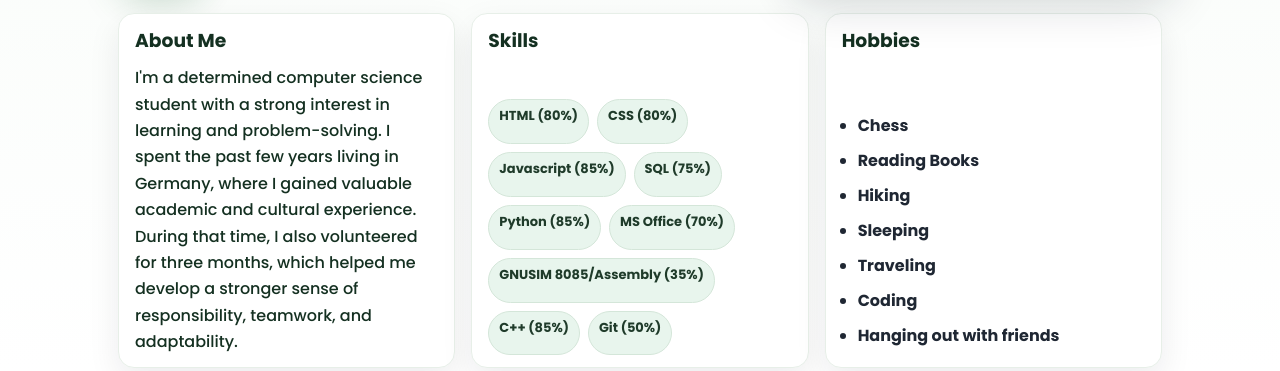
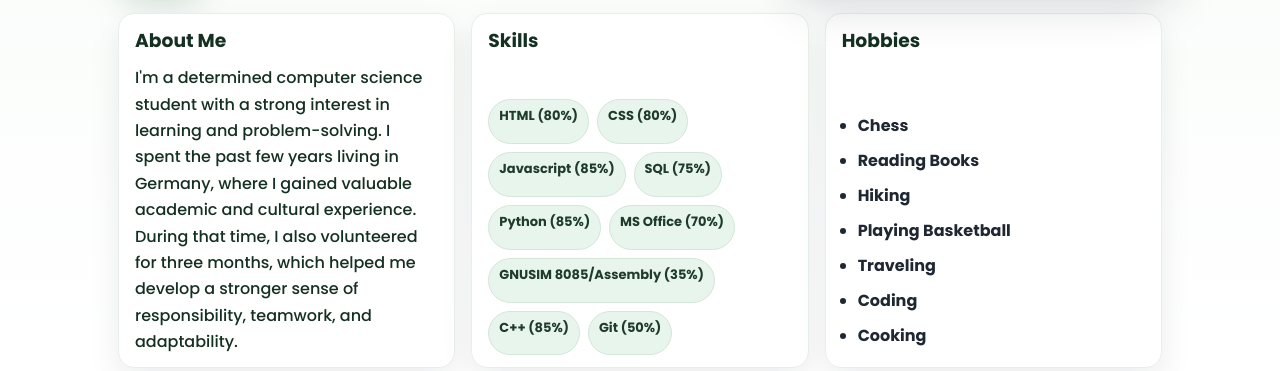
Before and after one commit to whotiss/WEB-FUNDAMENTALS-FINAL, a plain HTML site: page about-husein.html in a window 1280 px wide. Shown: the part 429-800 px from the top of the page. Drawn offline with Linux system fonts and the light colour scheme.

Commit message:
Update about-husein.html

```diff
--- a/about-husein.html
+++ b/about-husein.html
@@ -93,10 +93,10 @@
                     <li><strong>Chess</strong></li>
                     <li><strong>Reading Books</strong></li>
                     <li><strong>Hiking</strong></li>
-                    <li><strong>Sleeping</strong></li>
+                    <li><strong>Playing Basketball</strong></li>
                     <li><strong>Traveling</strong></li>
                     <li><strong>Coding</strong></li>
-                    <li><strong>Hanging out with friends</strong></li>
+                    <li><strong>Cooking</strong></li>
 
                 </ul>
             </div>
```
